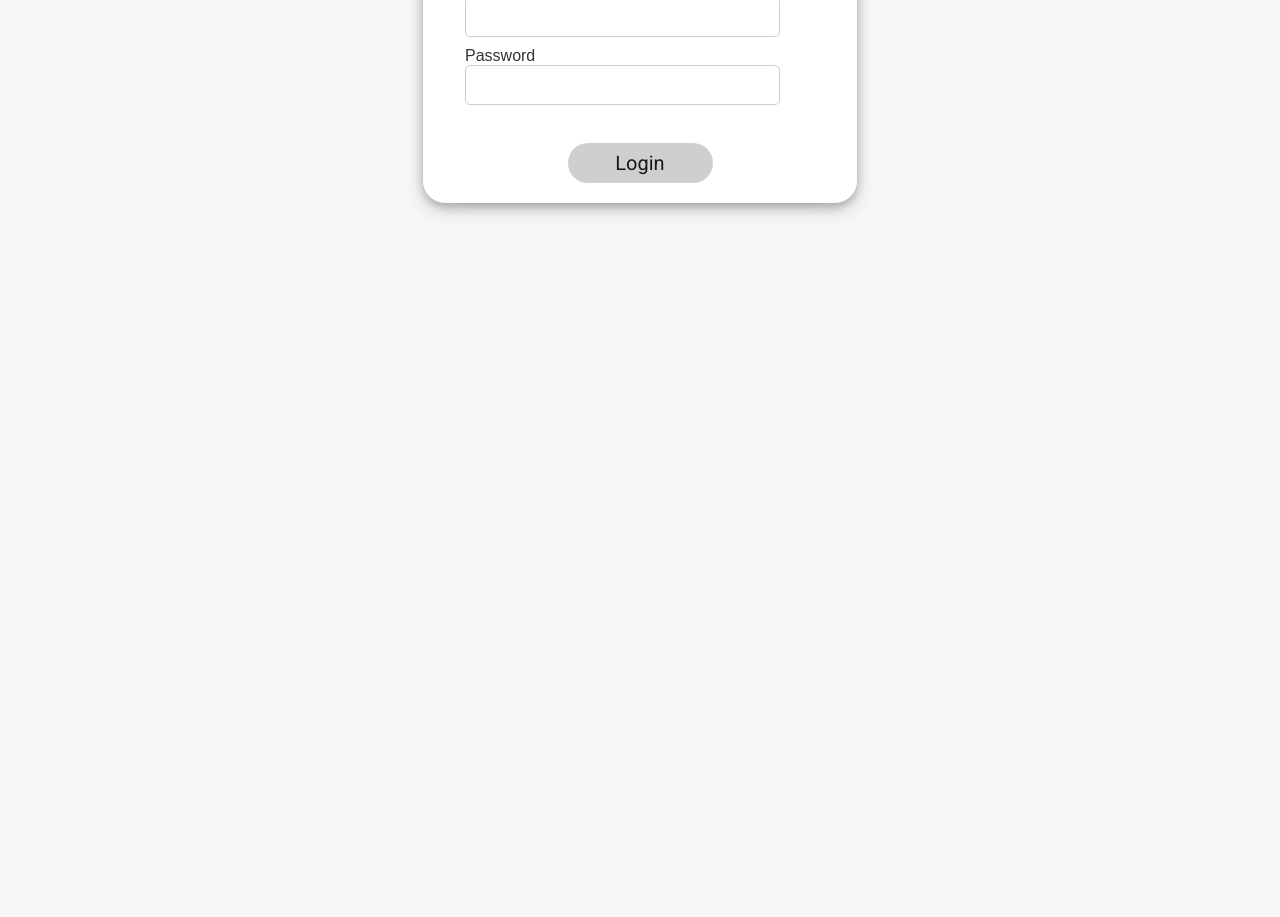
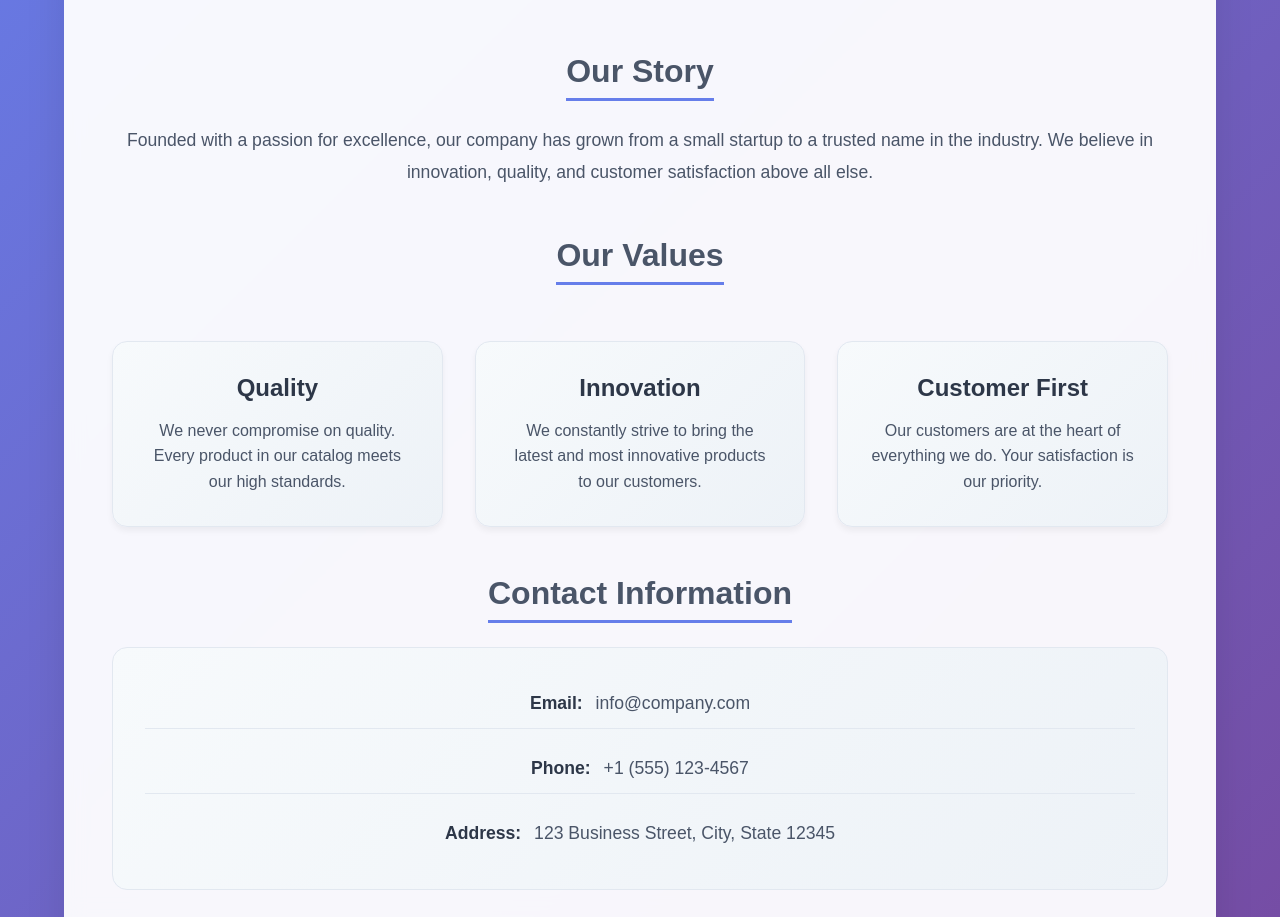
Before and after one commit to codecuriousai/react-project, a React (Create React App) app: page /home/about in a window 1280 px wide. Before the commit this address led to /login. Shown: the part 380-1297 px from the top of the page. Before the commit the page ends 800 px from the top, so only its background shows below. Built offline with nearby package versions, Linux system fonts and the light colour scheme.

Commit message:
Added About screen with static content and route, updated Navbar

```diff
--- a/src/App.tsx
+++ b/src/App.tsx
@@ -7,6 +7,7 @@ import CreateProduct from './Pages/Products/Create/CreateProduct';
 import { ProductProvider } from './context/ProductContext';
 import Home from './Pages/Home/Home';
 import ViewProduct from './Pages/Products/ViewProduct/ViewProduct';
+import About from './Pages/About/About';
 import { UserContext, UserDetailsContext } from './context/UserDetailsContext';
 import { UserDetails } from './types/User';
 
@@ -63,6 +64,10 @@ function App() {
         {
           path: 'editProduct/:id',
           element: <CreateProduct />
+        },
+        {
+          path: 'about',
+          element: <About />
         }
       ]
     },
--- a/src/Components/Navbar/Navbar.tsx
+++ b/src/Components/Navbar/Navbar.tsx
@@ -23,6 +23,7 @@ const Navbar = () => {
                 <li><a href="#" onClick={() => navigationHandler('/home/products')}>Home</a></li>
                 <li><a href="#" onClick={() => navigationHandler('/home/createproduct')}>Create</a></li>
                 <li><a href="#gallery">Gallery</a></li>
+                <li><a href='#about' onClick={() => navigationHandler('/home/about')}>About</a></li>
                 <Button lable='Logout' onButtonClick={LogOutButtonHandler} />
             </ul>
         </nav>
--- /dev/null
+++ b/src/Pages/About/About.module.css
@@ -0,0 +1,161 @@
+.aboutContainer {
+  min-height: 100vh;
+  background: linear-gradient(135deg, #667eea 0%, #764ba2 100%);
+  padding: 2rem 0;
+  display: flex;
+  justify-content: center;
+  align-items: flex-start;
+}
+
+.aboutContent {
+  max-width: 1200px;
+  width: 90%;
+  background: rgba(255, 255, 255, 0.95);
+  border-radius: 20px;
+  padding: 3rem;
+  box-shadow: 0 20px 40px rgba(0, 0, 0, 0.1);
+  backdrop-filter: blur(10px);
+}
+
+.title {
+  font-size: 3rem;
+  font-weight: 700;
+  color: #2d3748;
+  text-align: center;
+  margin-bottom: 3rem;
+  background: linear-gradient(135deg, #667eea 0%, #764ba2 100%);
+  -webkit-background-clip: text;
+  -webkit-text-fill-color: transparent;
+  background-clip: text;
+}
+
+.section {
+  margin-bottom: 3rem;
+}
+
+.sectionTitle {
+  font-size: 2rem;
+  font-weight: 600;
+  color: #4a5568;
+  margin-bottom: 1.5rem;
+  border-bottom: 3px solid #667eea;
+  padding-bottom: 0.5rem;
+  display: inline-block;
+}
+
+.description {
+  font-size: 1.1rem;
+  line-height: 1.8;
+  color: #4a5568;
+  margin-bottom: 1rem;
+}
+
+.valuesGrid {
+  display: grid;
+  grid-template-columns: repeat(auto-fit, minmax(300px, 1fr));
+  gap: 2rem;
+  margin-top: 2rem;
+}
+
+.valueItem {
+  background: linear-gradient(135deg, #f7fafc 0%, #edf2f7 100%);
+  padding: 2rem;
+  border-radius: 15px;
+  border: 1px solid #e2e8f0;
+  transition: all 0.3s ease;
+  box-shadow: 0 4px 6px rgba(0, 0, 0, 0.05);
+}
+
+.valueItem:hover {
+  transform: translateY(-5px);
+  box-shadow: 0 10px 25px rgba(0, 0, 0, 0.1);
+  border-color: #667eea;
+}
+
+.valueTitle {
+  font-size: 1.5rem;
+  font-weight: 600;
+  color: #2d3748;
+  margin-bottom: 1rem;
+  text-align: center;
+}
+
+.valueDescription {
+  font-size: 1rem;
+  line-height: 1.6;
+  color: #4a5568;
+  text-align: center;
+}
+
+.contactInfo {
+  background: linear-gradient(135deg, #f7fafc 0%, #edf2f7 100%);
+  padding: 2rem;
+  border-radius: 15px;
+  border: 1px solid #e2e8f0;
+}
+
+.contactItem {
+  font-size: 1.1rem;
+  line-height: 1.8;
+  color: #4a5568;
+  margin-bottom: 1rem;
+  padding: 0.5rem 0;
+  border-bottom: 1px solid #e2e8f0;
+}
+
+.contactItem:last-child {
+  border-bottom: none;
+  margin-bottom: 0;
+}
+
+.contactItem strong {
+  color: #2d3748;
+  margin-right: 0.5rem;
+}
+
+/* Responsive Design */
+@media (max-width: 768px) {
+  .aboutContent {
+    width: 95%;
+    padding: 2rem;
+  }
+
+  .title {
+    font-size: 2.5rem;
+  }
+
+  .sectionTitle {
+    font-size: 1.75rem;
+  }
+
+  .valuesGrid {
+    grid-template-columns: 1fr;
+    gap: 1.5rem;
+  }
+
+  .valueItem {
+    padding: 1.5rem;
+  }
+}
+
+@media (max-width: 480px) {
+  .aboutContainer {
+    padding: 1rem 0;
+  }
+
+  .aboutContent {
+    padding: 1.5rem;
+  }
+
+  .title {
+    font-size: 2rem;
+  }
+
+  .sectionTitle {
+    font-size: 1.5rem;
+  }
+
+  .description {
+    font-size: 1rem;
+  }
+}
--- /dev/null
+++ b/src/Pages/About/About.tsx
@@ -0,0 +1,69 @@
+import React from 'react';
+import classes from './About.module.css';
+
+const About: React.FC = () => {
+  return (
+    <div className={classes.aboutContainer}>
+      <div className={classes.aboutContent}>
+        <h1 className={classes.title}>About Us</h1>
+
+        <section className={classes.section}>
+          <h2 className={classes.sectionTitle}>Our Mission</h2>
+          <p className={classes.description}>
+            We are dedicated to providing high-quality products and exceptional customer service.
+            Our mission is to connect customers with the best products that meet their needs and exceed their expectations.
+          </p>
+        </section>
+
+        <section className={classes.section}>
+          <h2 className={classes.sectionTitle}>Our Story</h2>
+          <p className={classes.description}>
+            Founded with a passion for excellence, our company has grown from a small startup to a trusted name in the industry.
+            We believe in innovation, quality, and customer satisfaction above all else.
+          </p>
+        </section>
+
+        <section className={classes.section}>
+          <h2 className={classes.sectionTitle}>Our Values</h2>
+          <div className={classes.valuesGrid}>
+            <div className={classes.valueItem}>
+              <h3 className={classes.valueTitle}>Quality</h3>
+              <p className={classes.valueDescription}>
+                We never compromise on quality. Every product in our catalog meets our high standards.
+              </p>
+            </div>
+            <div className={classes.valueItem}>
+              <h3 className={classes.valueTitle}>Innovation</h3>
+              <p className={classes.valueDescription}>
+                We constantly strive to bring the latest and most innovative products to our customers.
+              </p>
+            </div>
+            <div className={classes.valueItem}>
+              <h3 className={classes.valueTitle}>Customer First</h3>
+              <p className={classes.valueDescription}>
+                Our customers are at the heart of everything we do. Your satisfaction is our priority.
+              </p>
+            </div>
+          </div>
+        </section>
+
+        <section className={classes.section}>
+          <h2 className={classes.sectionTitle}>Contact Information</h2>
+          <div className={classes.contactInfo}>
+            <div className={classes.contactItem}>
+              <strong>Email:</strong> info@company.com
+            </div>
+            <div className={classes.contactItem}>
+              <strong>Phone:</strong> +1 (555) 123-4567
+            </div>
+            <div className={classes.contactItem}>
+              <strong>Address:</strong> 123 Business Street, City, State 12345
+            </div>
+          </div>
+        </section>
+      </div>
+    </div>
+  );
+};
+
+export default About;
```
Also changed, not shown: 1 other file (tests, documents, lock files or other folders).
